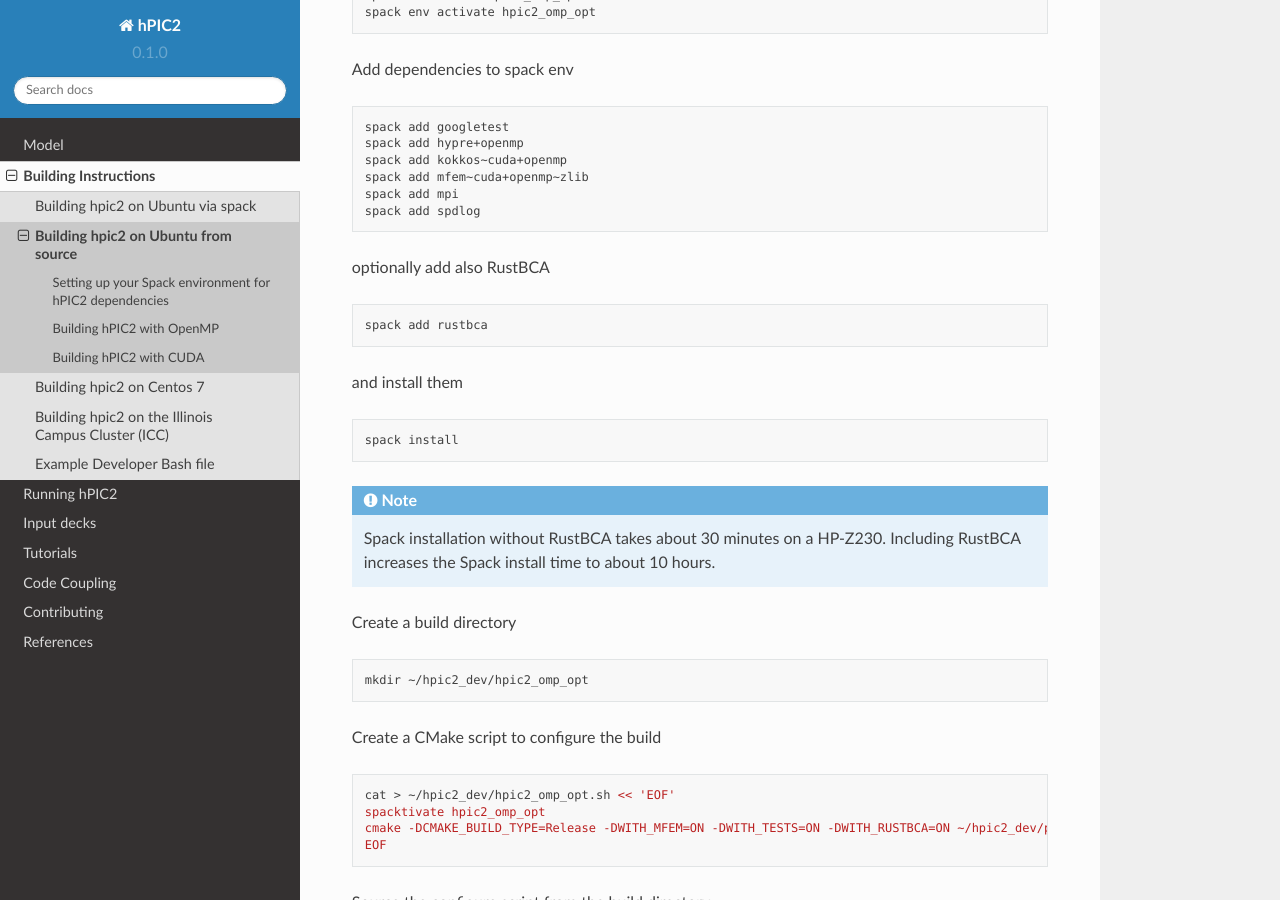
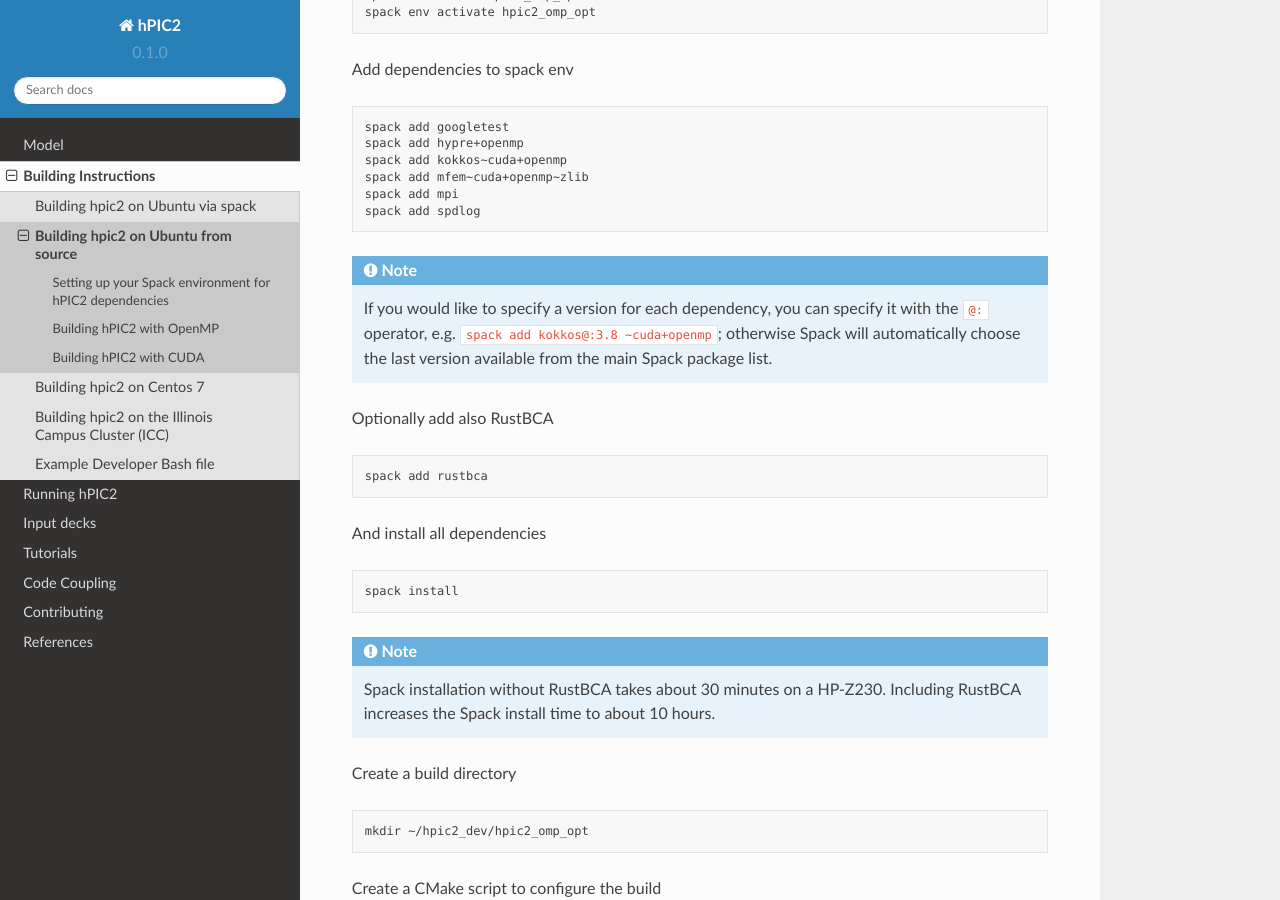
Before and after one commit to lcpp-org/hpic2doc, a Sphinx documentation site: the page built from docs/source/build_on_ubuntu_from_source.rst, in a window 1280 px wide and 900 px high, scrolled down 1587 px. Built offline with Sphinx 7.4.7 and the Read the Docs theme 2.0.0, drawn with Linux system fonts in a browser that asks for light colours.

Commit message:
Add note on Spack versions

```diff
--- a/docs/source/build_on_ubuntu_from_source.rst
+++ b/docs/source/build_on_ubuntu_from_source.rst
@@ -105,13 +105,21 @@
    spack add mpi
    spack add spdlog
 
-optionally add also RustBCA
+.. note::
+
+   If you would like to specify a version for each dependency,
+   you can specify it with the ``@:`` operator,
+   e.g. ``spack add kokkos@:3.8 ~cuda+openmp``;
+   otherwise Spack will automatically choose the last version
+   available from the main Spack package list.
+
+Optionally add also RustBCA
 
 .. code-block:: bash
 
    spack add rustbca
 
-and install them
+And install all dependencies
 
 .. code-block:: bash
 
@@ -123,7 +131,6 @@
    takes about 30 minutes on a HP-Z230.
    Including RustBCA increases the Spack install time
    to about 10 hours.
-
 
 Create a build directory
 
```
